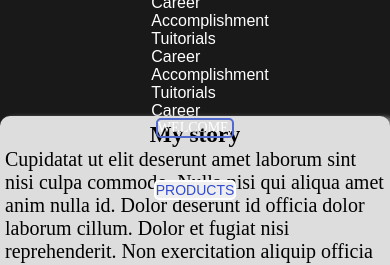
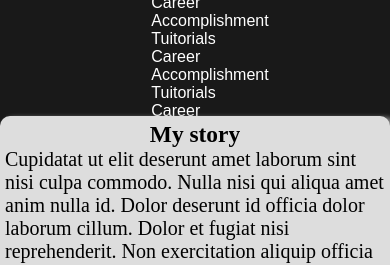
Before and after one commit to sirben181/websitev1, a plain HTML site: page index.html in a window 390 px wide. Shown: the top 265 px of the page. Drawn offline with Linux system fonts and the light colour scheme.

Commit message:
hell there

```diff
--- a/index.html
+++ b/index.html
@@ -27,13 +27,11 @@
         </div>
         <!--bbackground starts here-->
         <div class='background-container'>
-            <p>WELCOME,</p>
-        <button><a href="#">PRODUCTS</a></button>
-        <div class="homepage"> </div>
-    </div>
-   <div class='content'>
-    <div class="content-container-page1">
-        <div></div>
+            <div class="homepage"></div>
+
+      </div>
+
+    <div class="content-container">
     <div class="content_ourstory">
         <h3>My story</h3>
         <p>Cupidatat ut elit deserunt amet laborum sint nisi culpa commodo. Nulla nisi qui aliqua amet anim nulla id. Dolor deserunt id officia dolor laborum cillum. Dolor et fugiat nisi reprehenderit. Non exercitation aliquip officia tempor sint nostrud mollit exercitation ex esse nostrud do ut consequat. Deserunt id cupidatat nulla elit est occaecat labore enim culpa cillum ad aliqua aute mollit.
--- a/style.css
+++ b/style.css
@@ -105,10 +105,9 @@ color:rgb(50,75,204);}
 /* .content{  overflow-y:scroll;
     overflow-x:hidden;} */
 /* content pages */
-.content-container-page1{display:grid;
-    grid-template-columns:1fr 4fr 1fr;
+.content-container{display:flex;
+    flex-direction:column;
     padding:20px;
-grid-gap:20px;
 }
 .content_ourstory{
     height:80vh;
@@ -209,7 +208,7 @@ align-content:center;}
     border-radius:5px;
     font-size:14px;
 }
-.content-container-page1{display: block;
+.content-container{display: block;
 
 padding:0;
 margin:0;
```
